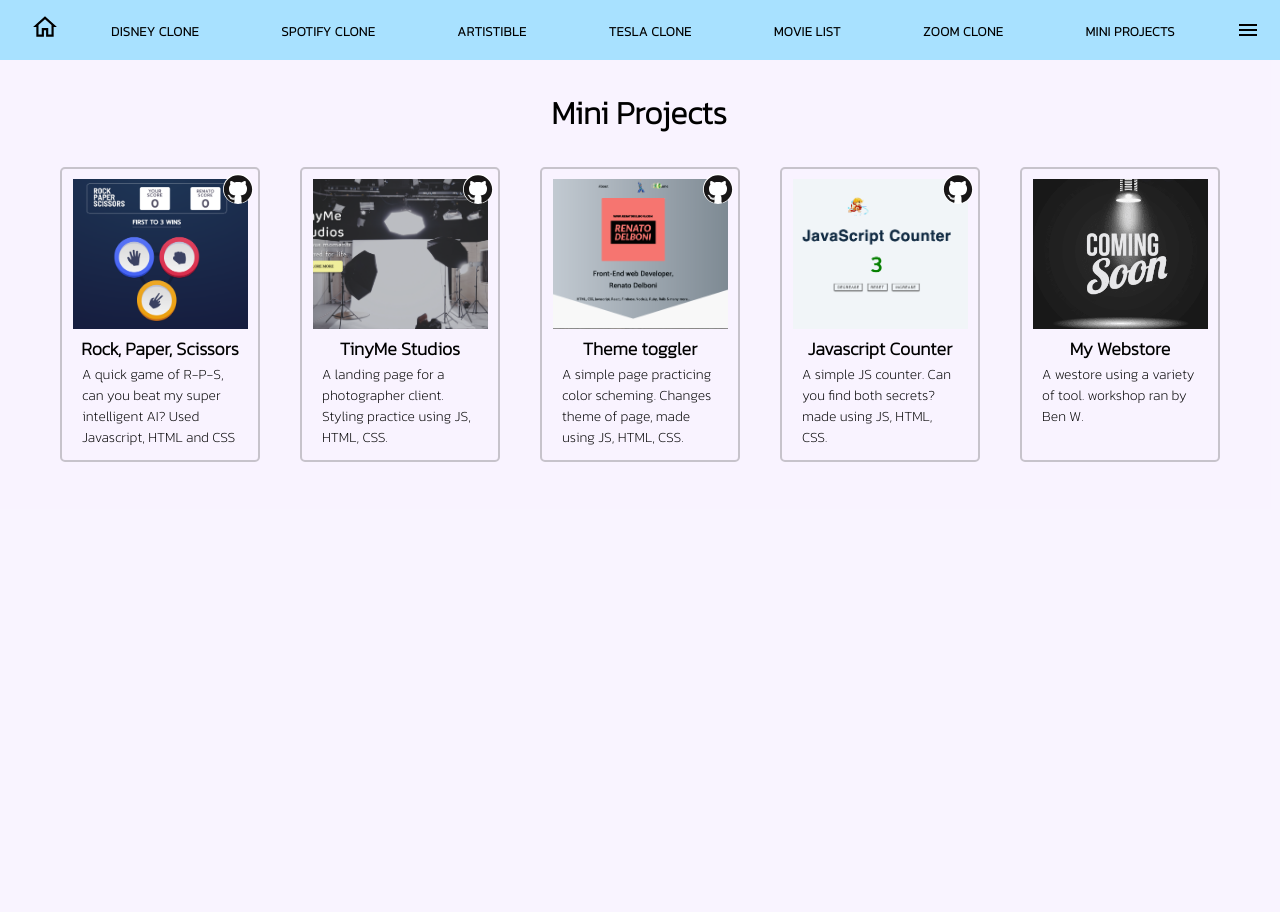
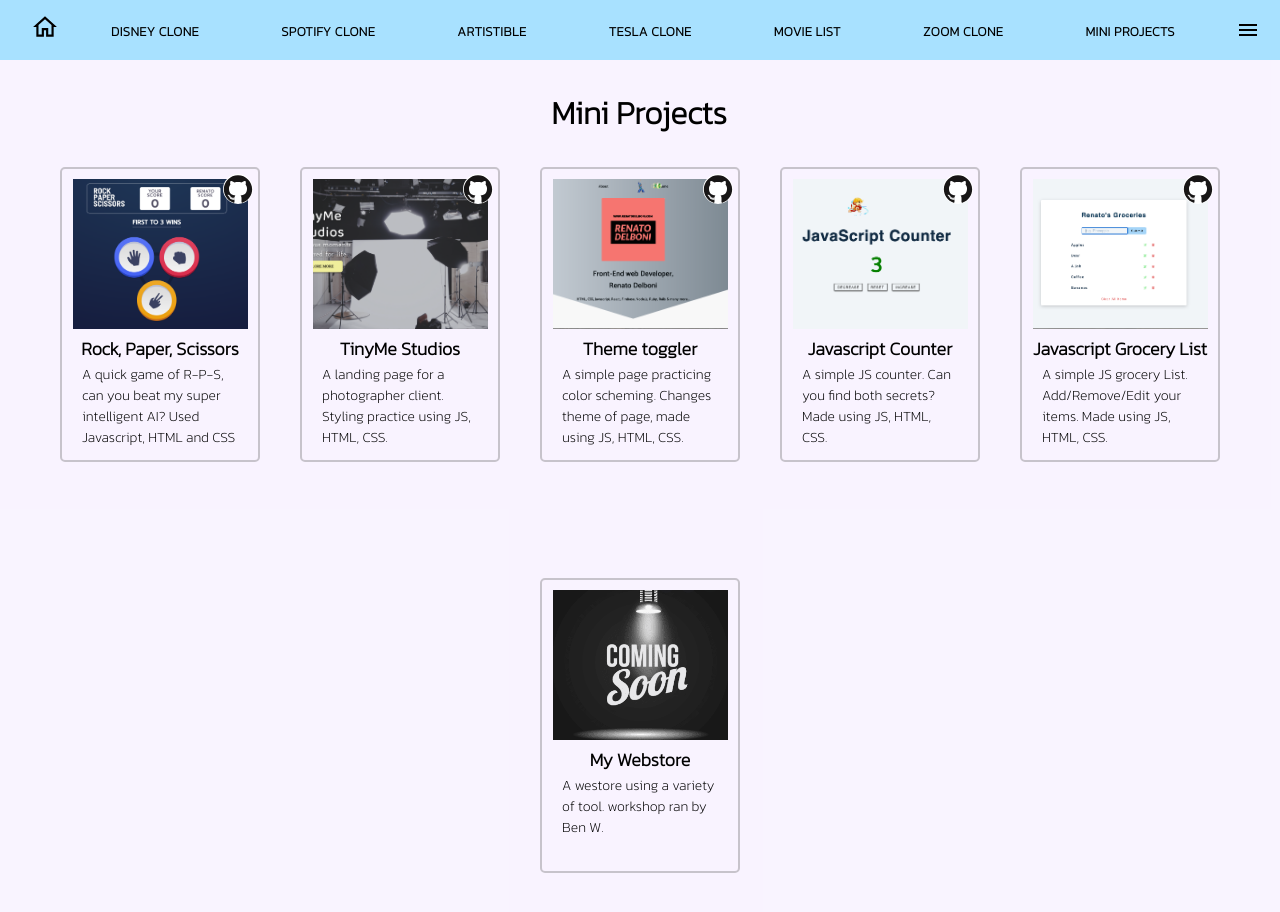
Before and after one commit to Netsujr/renato-react-portfolio, a React (Create React App) app: page /mini-projects in a window 1280 px wide. Shown: the top 912 px of the page. Built offline with nearby package versions, Linux system fonts and the light colour scheme.

Commit message:
added new project (groceries)

```diff
--- a/src/components/projects/MiniProjects.js
+++ b/src/components/projects/MiniProjects.js
@@ -1,11 +1,12 @@
 import React from 'react';
 import styled from 'styled-components';
 import comingSoon from "../../images/comingsoon.png";
+import GithubIcon from "../../images/Icons/github-original.svg";
 import rps from "../../images/MiniProjects/Rock-paper-scissors.png";
 import tm1 from "../../images/TinyMe/one.png";
 import theme from '../../images/MiniProjects/theme_toggle.png';
 import counter from '../../images/MiniProjects/counter.png';
-import GithubIcon from "../../images/Icons/github-original.svg";
+import grocery from '../../images/MiniProjects/grocery.png';
 
 
 
@@ -33,6 +34,7 @@ function Section({ leftBtnText, rightBtnText }) {
         <h1>Mini Projects</h1>
       </ItemText>
       <Cards>
+        {/* --------------------------------------------- */}
         <CardBody>
           <a href="https://distracted-mahavira-252b8c.netlify.app/" target="blank_" > <h2>Visit Site</h2><img id="image" src={rps} alt="RockPaperScissors" /></a>
           <a href="https://github.com/Netsujr/rock-paper-scissors" target="_blank" rel="noreferrer"><img id="icon" src={GithubIcon} alt="Github" /></a>
@@ -43,6 +45,7 @@ function Section({ leftBtnText, rightBtnText }) {
             <p>A quick game of R-P-S, can you beat my super intelligent AI? Used Javascript, HTML and CSS</p>
           </CardDesc>
         </CardBody>
+        {/* --------------------------------------------- */}
         <CardBody>
           <a href="https://reverent-hermann-98a8cb.netlify.app/" target="blank_" > <h2>Visit Site</h2><img id="image" src={tm1} alt="TinymeStudios" /></a>
           <a href="https://github.com/Netsujr/TinymeStudios" target="_blank" rel="noreferrer"><img id="icon" src={GithubIcon} alt="Github" /></a>
@@ -53,6 +56,7 @@ function Section({ leftBtnText, rightBtnText }) {
             <p>A landing page for a photographer client. Styling practice using JS, HTML, CSS.</p>
           </CardDesc>
         </CardBody>
+        {/* --------------------------------------------- */}
         <CardBody>
           <a href="https://naughty-einstein-a30f95.netlify.app/" target="blank_" > <h2>Visit Site</h2><img id="image" src={theme} alt="themeToggler" /></a>
           <a href="https://github.com/Netsujr/Changing_Themes" target="_blank" rel="noreferrer"><img id="icon" src={GithubIcon} alt="Github" /></a>
@@ -63,6 +67,7 @@ function Section({ leftBtnText, rightBtnText }) {
             <p>A simple page practicing color scheming. Changes theme of page, made using JS, HTML, CSS.</p>
           </CardDesc>
         </CardBody>
+        {/* --------------------------------------------- */}
         <CardBody>
           <a href="https://modest-colden-be1fdb.netlify.app/" target="blank_" > <h2>Visit Site</h2><img id="image" src={counter} alt="themeToggler" /></a>
           <a href="https://github.com/Netsujr/simple_counter_js" target="_blank" rel="noreferrer"><img id="icon" src={GithubIcon} alt="Github" /></a>
@@ -70,9 +75,21 @@ function Section({ leftBtnText, rightBtnText }) {
             <h4>Javascript Counter</h4>
           </CardTitle>
           <CardDesc>
-            <p>A simple JS counter. Can you find both secrets? made using JS, HTML, CSS.</p>
+            <p>A simple JS counter. Can you find both secrets? Made using JS, HTML, CSS.</p>
           </CardDesc>
         </CardBody>
+        {/* --------------------------------------------- */}
+        <CardBody>
+          <a href="https://thirsty-austin-932dc8.netlify.app" target="blank_" > <h2>Visit Site</h2><img id="image" src={grocery} alt="themeToggler" /></a>
+          <a href="https://github.com/Netsujr/JavaScript_grocery_list" target="_blank" rel="noreferrer"><img id="icon" src={GithubIcon} alt="Github" /></a>
+          <CardTitle>
+            <h4>Javascript Grocery List</h4>
+          </CardTitle>
+          <CardDesc>
+            <p>A simple JS grocery List. Add/Remove/Edit your items. Made using JS, HTML, CSS.</p>
+          </CardDesc>
+        </CardBody>
+        {/* --------------------------------------------- */}
         <CardBody>
           <img src={comingSoon} alt="" />
           <CardTitle>
@@ -82,6 +99,7 @@ function Section({ leftBtnText, rightBtnText }) {
             <p>A westore using a variety of tool. workshop ran by Ben W.</p>
           </CardDesc>
         </CardBody>
+        {/* --------------------------------------------- */}
       </Cards>
     </Wrap>
   );
```
Also changed, not shown: src/images/MiniProjects/grocery.png (added).
